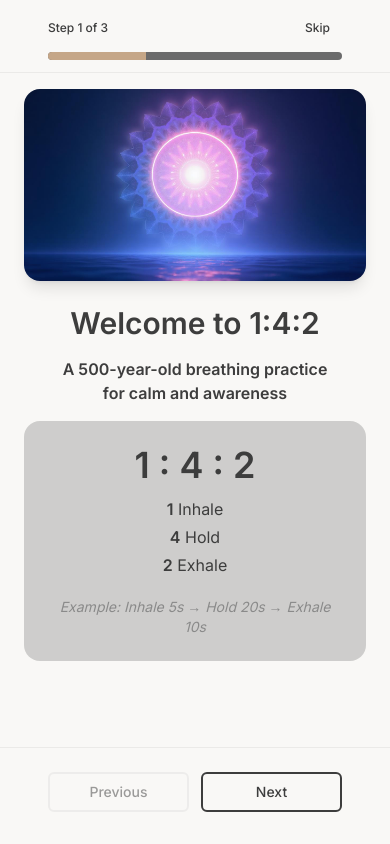
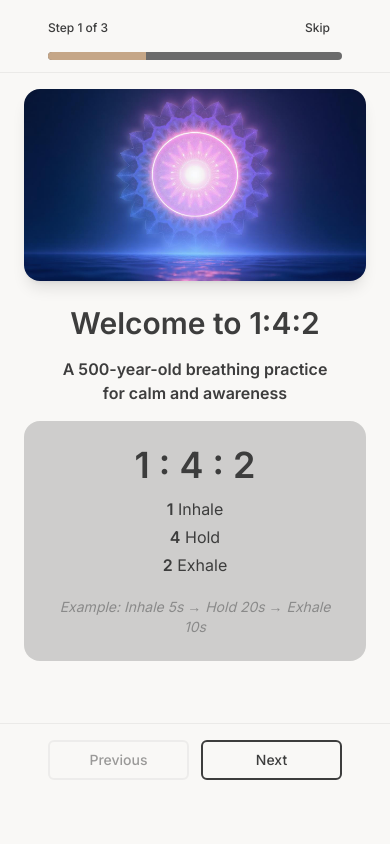
Before and after one commit to naveen-negi/mindful-flow-ios, a React (Vite) app: page /onboarding in a window 390 px wide. Built offline with nearby package versions, Linux system fonts and the light colour scheme; the HTML template or start-up script is replaced by a standard one.

Commit message:
Fix onboarding button position

```diff
--- a/src/pages/Onboarding.tsx
+++ b/src/pages/Onboarding.tsx
@@ -146,7 +146,7 @@ const Onboarding = () => {
       </div>
 
       {/* Fixed navigation buttons */}
-      <div className="flex-shrink-0 border-t bg-background px-4 py-6 pb-8 sm:py-4">
+      <div className="flex-shrink-0 border-t bg-background px-4 pt-4 pb-16 sm:py-4">
         <div className="container max-w-4xl mx-auto flex justify-between items-center gap-3">
           <Button
             variant="outline"
```
